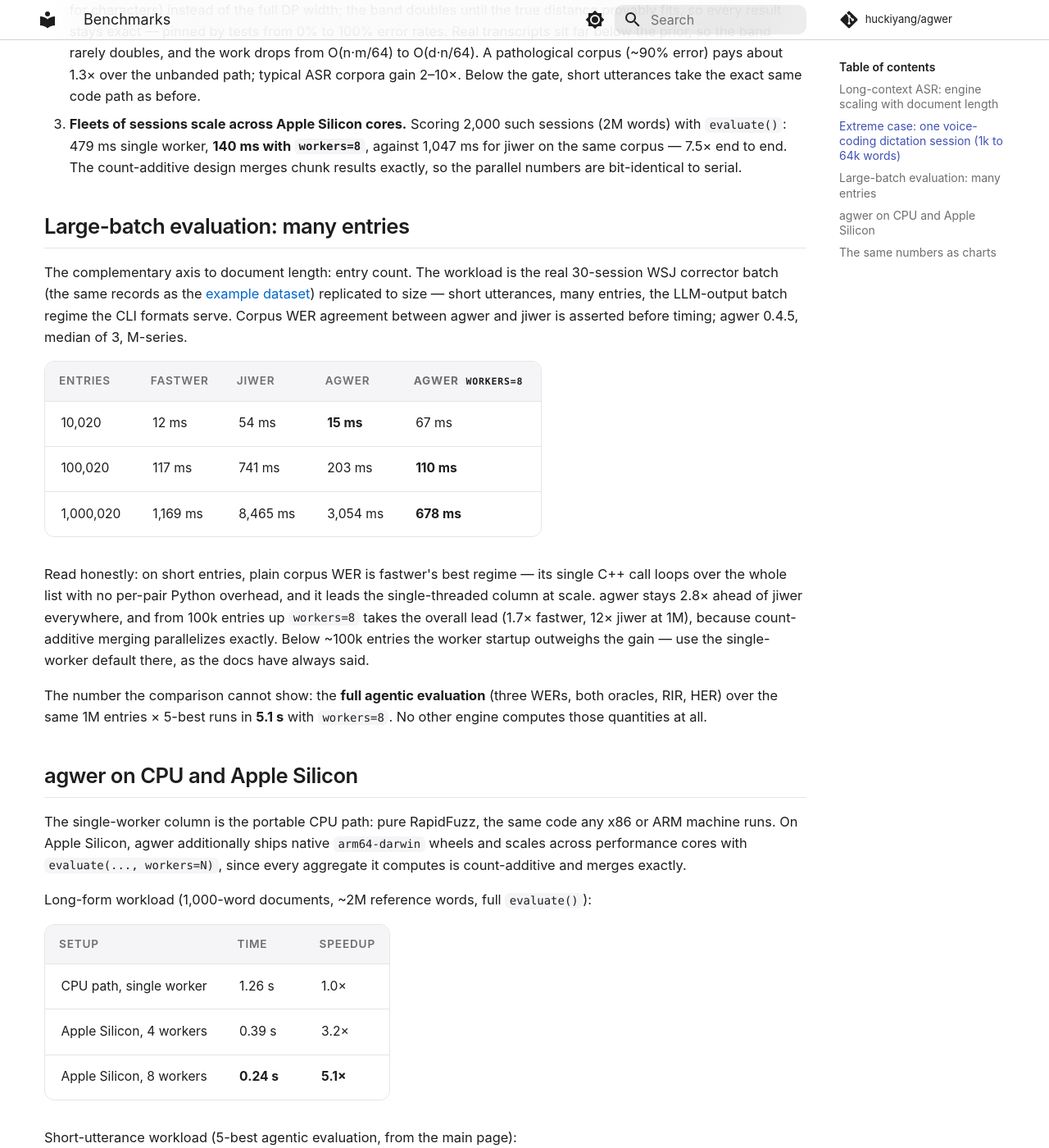
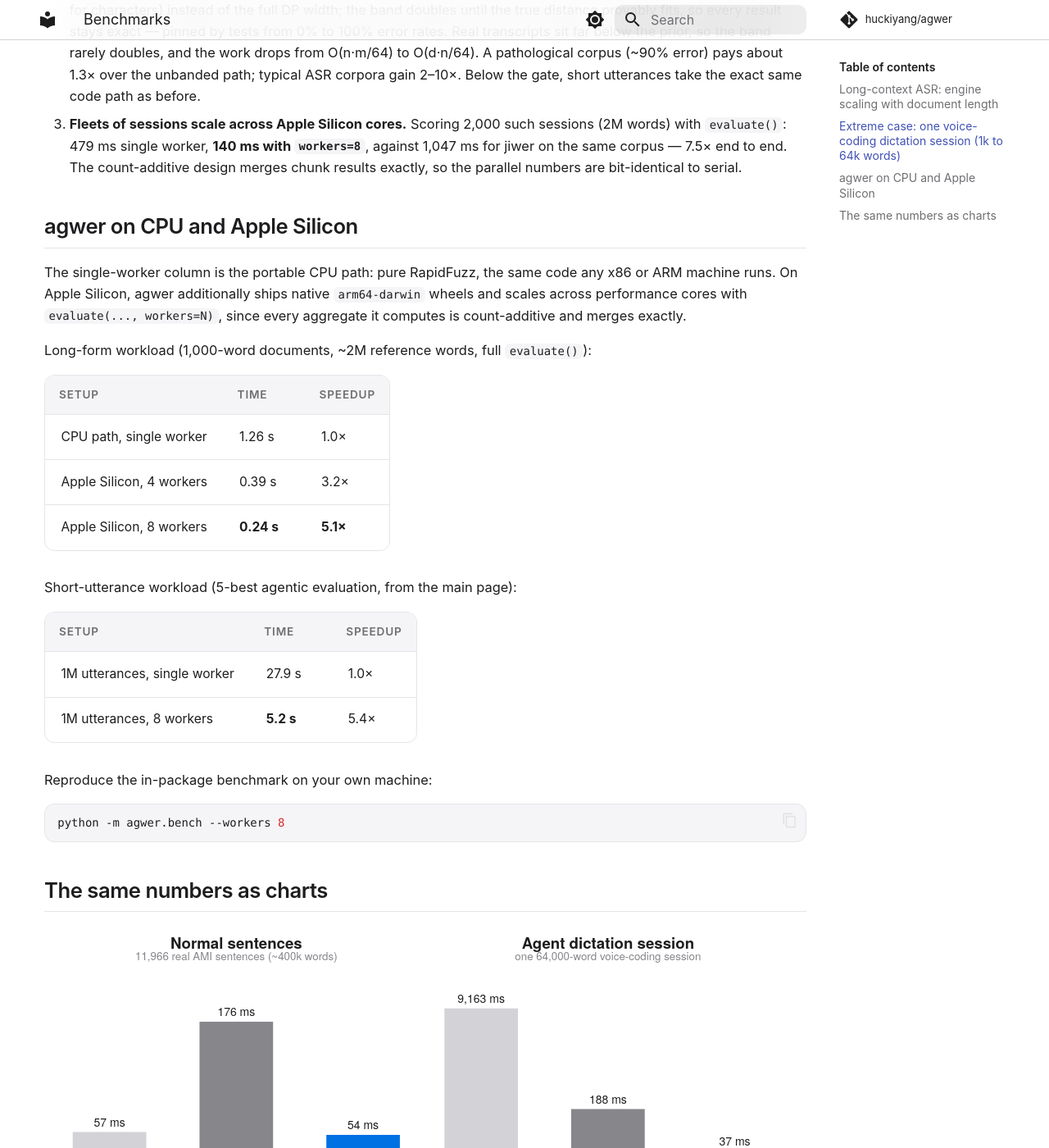
Before and after one commit to huckiyang/agwer, an MkDocs documentation site: the page built from docs/benchmarks.md, in a window 1280 px wide and 1400 px high, scrolled down 2039 px. Shown: the whole window at 82% size. Built offline with MkDocs 1.6.1 and Material for MkDocs 9.7.7, drawn with Linux system fonts in a browser that asks for light colours; comment, search, counter and statistics services are not loaded.

Commit message:
release 0.4.6: new PyPI summary; large-batch table moves to dev
PyPI description is now 'Agent-oriented word error rate, named entity
F1 score, and hallucination package.' The many-entries benchmark is
held in the dev repo until agwer leads every column single-threaded
(investigation recorded there: the gap is per-call tokenization, not
the distance engine).

Co-Authored-By: Claude Fable 5 <noreply@anthropic.com>

```diff
--- a/docs/benchmarks.md
+++ b/docs/benchmarks.md
@@ -84,35 +84,6 @@ Three observations:
    corpus — 7.5× end to end. The count-additive design merges chunk
    results exactly, so the parallel numbers are bit-identical to serial.
 
-## Large-batch evaluation: many entries
-
-The complementary axis to document length: entry count. The workload is
-the real 30-session WSJ corrector batch (the same records as the
-[example dataset](https://huggingface.co/datasets/huckiyang/agwer_asr_batch_test_v0))
-replicated to size — short utterances, many entries, the LLM-output batch
-regime the CLI formats serve. Corpus WER agreement between agwer and
-jiwer is asserted before timing; agwer 0.4.5, median of 3, M-series.
-
-| entries | fastwer | jiwer | agwer | **agwer `workers=8`** |
-|---|---|---|---|---|
-| 10,020 | 12 ms | 54 ms | **15 ms** | 67 ms |
-| 100,020 | 117 ms | 741 ms | 203 ms | **110 ms** |
-| 1,000,020 | 1,169 ms | 8,465 ms | 3,054 ms | **678 ms** |
-
-Read honestly: on short entries, plain corpus WER is fastwer's best
-regime — its single C++ call loops over the whole list with no per-pair
-Python overhead, and it leads the single-threaded column at scale. agwer
-stays 2.8× ahead of jiwer everywhere, and from 100k entries up
-`workers=8` takes the overall lead (1.7× fastwer, 12× jiwer at 1M),
-because count-additive merging parallelizes exactly. Below ~100k entries
-the worker startup outweighs the gain — use the single-worker default
-there, as the docs have always said.
-
-The number the comparison cannot show: the **full agentic evaluation**
-(three WERs, both oracles, RIR, HER) over the same 1M entries × 5-best
-runs in **5.1 s** with `workers=8`. No other engine computes those
-quantities at all.
-
 ## agwer on CPU and Apple Silicon
 
 The single-worker column is the portable CPU path: pure RapidFuzz, the same
--- a/pyproject.toml
+++ b/pyproject.toml
@@ -1,7 +1,7 @@
 [project]
 name = "agwer"
-version = "0.4.5"
-description = "Agentic WER: WER/MER/WIL/WIP/CER plus RIR, HER, and n-best oracles for evaluating ASR error correctors and voice agents. Self-contained, single dependency (RapidFuzz)."
+version = "0.4.6"
+description = "Agent-oriented word error rate, named entity F1 score, and hallucination package."
 readme = "README.md"
 authors = [
     { name = "Huck Yang" },
--- a/src/agwer/__init__.py
+++ b/src/agwer/__init__.py
@@ -39,7 +39,7 @@ from agwer.multispeaker import cp_statistics, cpwer
 from agwer.normalizers import BasicTextNormalizer, EnglishTextNormalizer
 from agwer.text import default_normalize
 
-__version__ = "0.4.5"
+__version__ = "0.4.6"
 
 __all__ = [
     "wer",
```
